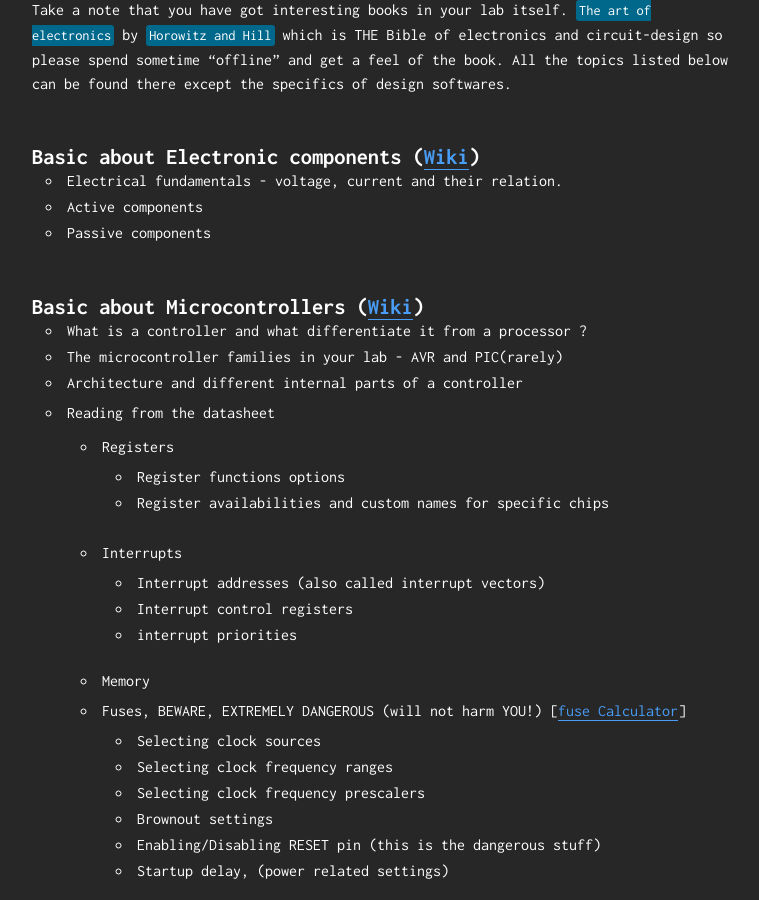
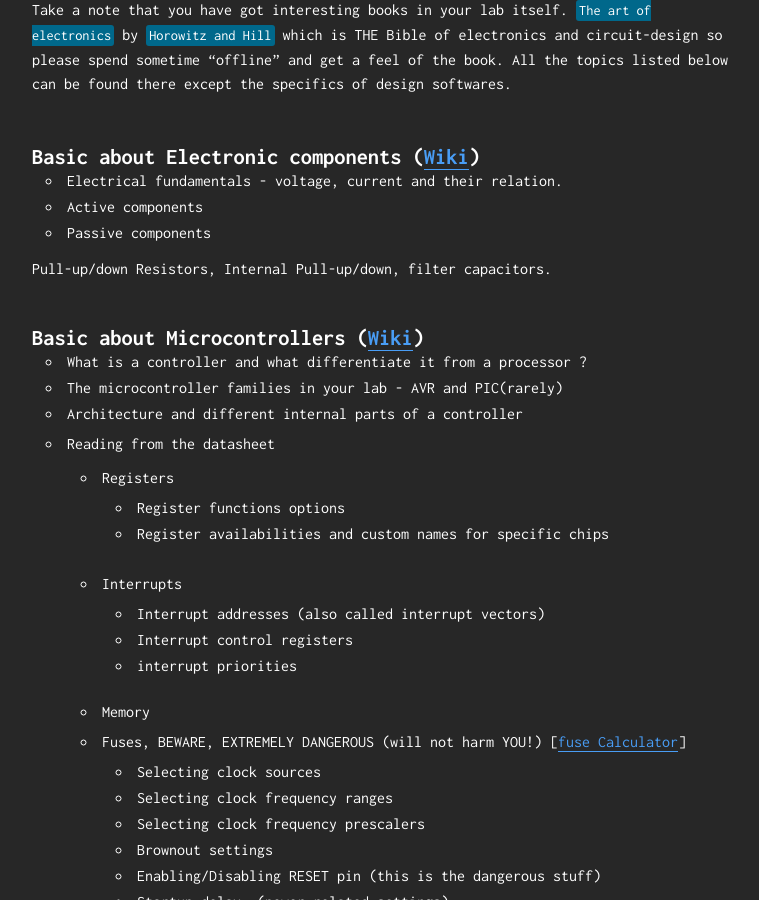
Before and after one commit to VishnuEaswaran/Fab17-instruct, a Jekyll site: the page built from _posts/2017-02-28-Elecronic Design.md, in a window 1280 px wide and 900 px high, scrolled down 345 px. Shown: the whole window, without its empty margins (258-1017 px from the left). Built offline with Jekyll 4.4.1, drawn with Linux system fonts in a browser that asks for light colours.

Commit message:
pull-up/down head

```diff
--- a/_posts/2017-02-28-Elecronic Design.md
+++ b/_posts/2017-02-28-Elecronic Design.md
@@ -16,6 +16,8 @@ Take a note that you have got interesting books in your lab itself. `The art of
 - Electrical fundamentals - voltage, current and their relation.
 - Active components
 - Passive components
+
+### Pull-up/down Resistors, Internal Pull-up/down, filter capacitors.
 
 # Basic about Microcontrollers ([Wiki](https://en.wikipedia.org/wiki/Microcontroller))
 
```
